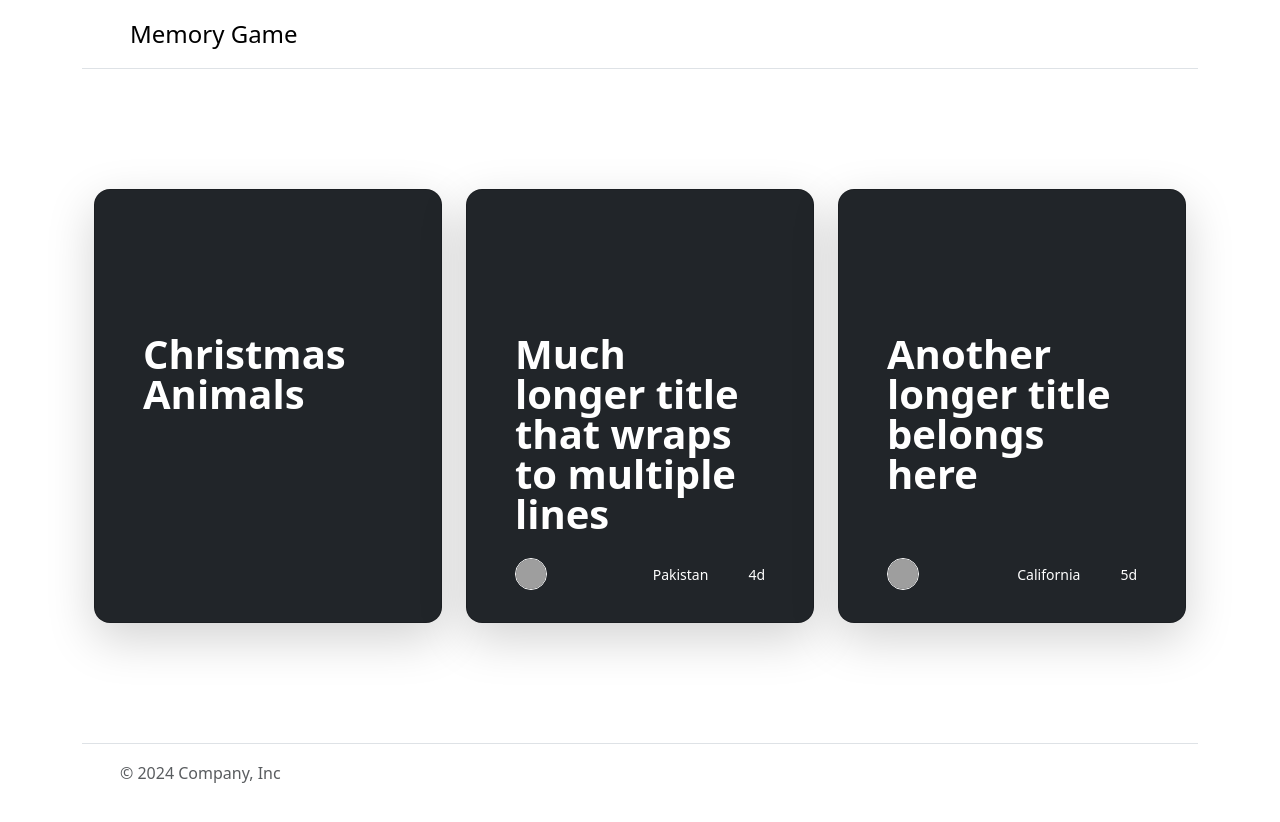
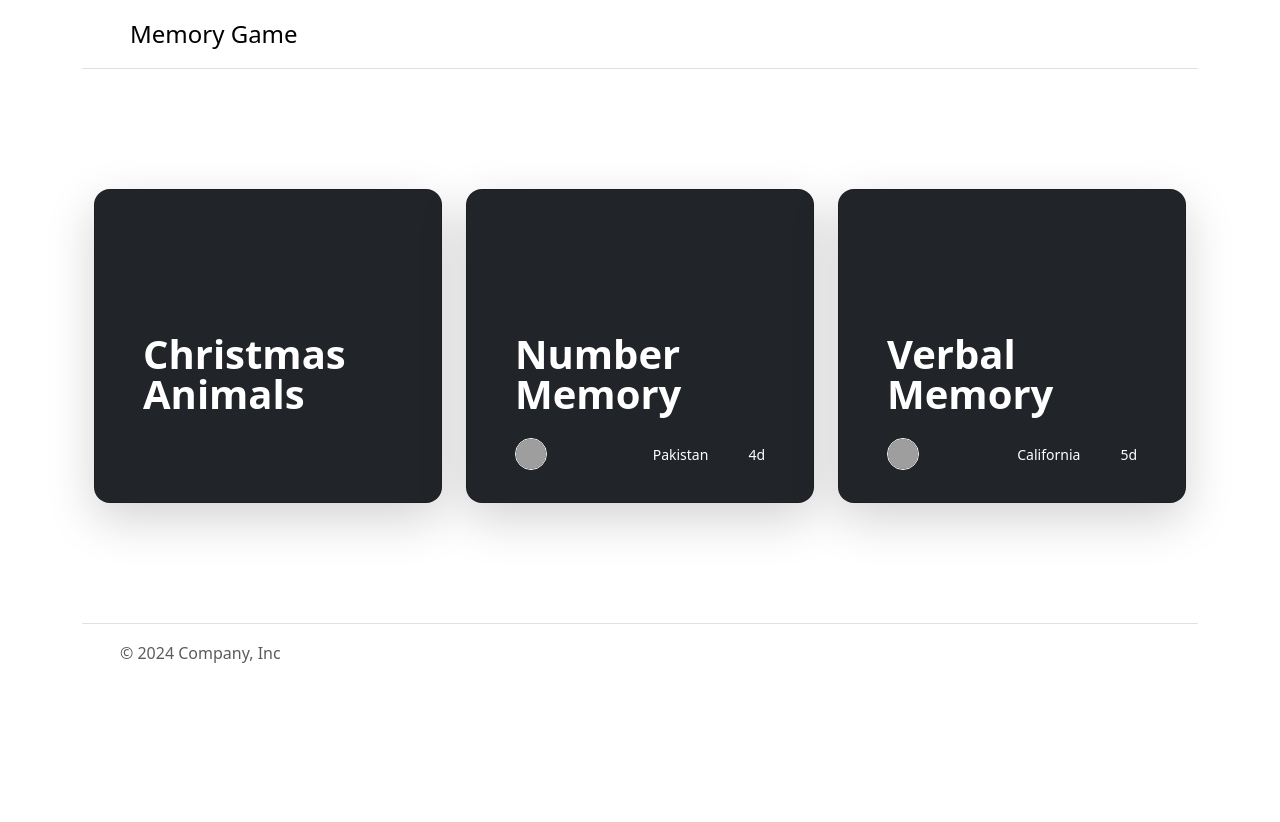
Before and after one commit to anverchou/WebJamFall24, a plain HTML site: page index.html in a window 1280 px wide. After the commit the page ends 800 px from the top, so only its background shows below. Drawn offline with nearby package versions, Linux system fonts and the light colour scheme; grey boxes are pictures that could not be loaded.

Commit message:
Updated titles for the modes we will support, can be changed as needed

```diff
--- a/index.html
+++ b/index.html
@@ -43,7 +43,7 @@
       <div class="col">
         <div class="card card-cover h-100 overflow-hidden text-bg-dark rounded-4 shadow-lg" style="background-image: url('unsplash-photo-2.jpg');">
           <div class="d-flex flex-column h-100 p-5 pb-3 text-white text-shadow-1">
-            <h3 class="pt-5 mt-5 mb-4 display-6 lh-1 fw-bold">Much longer title that wraps to multiple lines</h3>
+            <h3 class="pt-5 mt-5 mb-4 display-6 lh-1 fw-bold">Number Memory</h3>
             <ul class="d-flex list-unstyled mt-auto">
               <li class="me-auto">
                 <img src="https://github.com/twbs.png" alt="Bootstrap" width="32" height="32" class="rounded-circle border border-white">
@@ -64,7 +64,7 @@
       <div class="col">
         <div class="card card-cover h-100 overflow-hidden text-bg-dark rounded-4 shadow-lg" style="background-image: url('unsplash-photo-3.jpg');">
           <div class="d-flex flex-column h-100 p-5 pb-3 text-shadow-1">
-            <h3 class="pt-5 mt-5 mb-4 display-6 lh-1 fw-bold">Another longer title belongs here</h3>
+            <h3 class="pt-5 mt-5 mb-4 display-6 lh-1 fw-bold">Verbal Memory</h3>
             <ul class="d-flex list-unstyled mt-auto">
               <li class="me-auto">
                 <img src="https://github.com/twbs.png" alt="Bootstrap" width="32" height="32" class="rounded-circle border border-white">
```
